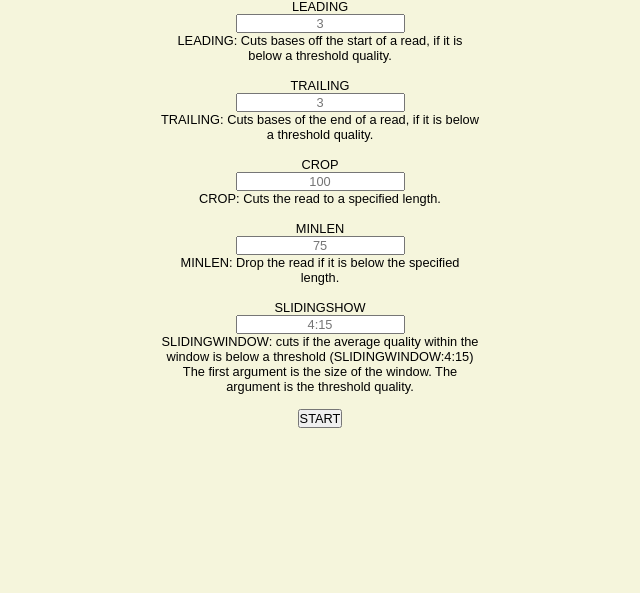
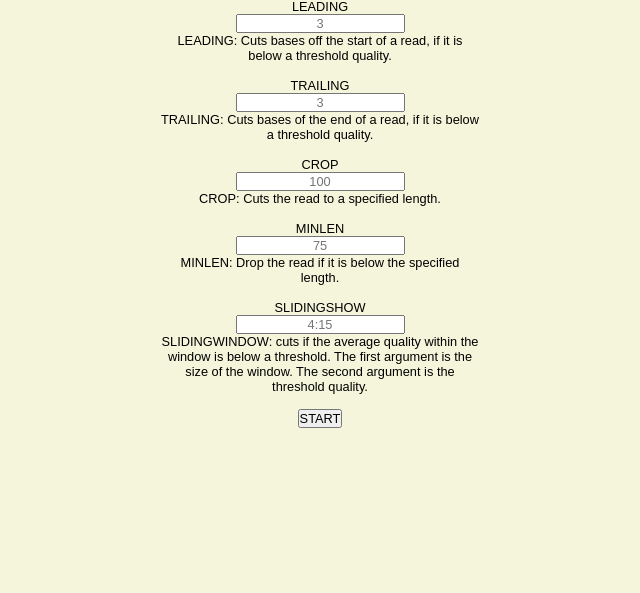
Before and after one commit to KasthuryI/Bio-informatica-toolbox, a Flask app: page /options_page in a window 1280 px wide. Shown: the part 170-763 px from the top of the page, without its empty margins (320-960 px from the left). Run offline with Flask 3, Linux system fonts and the light colour scheme.

Commit message:
fixed old sc RM

```diff
--- a/main.py
+++ b/main.py
@@ -240,6 +240,6 @@ def download_file():
     file_path = os.getcwd() + "/trimmomatic_output/OUTPUT.fq"
     return send_file(
         file_path,
-        download_name=session["filename"],
+        download_name="trimmed-" + session["filename"],
         as_attachment=True
     )
--- a/templates/options_page.html
+++ b/templates/options_page.html
@@ -28,8 +28,8 @@
         <label class="options" for="sliding" id="sliding_title">SLIDINGSHOW</label></br>
         <input class="options" type="text" id="sliding" name="sliding" placeholder="4:15"></br>
         <p class="options">SLIDINGWINDOW: cuts if the average quality within the window is below a
-            threshold (SLIDINGWINDOW:4:15) The first argument is the size of the window.
-            The argument is the threshold quality.</p>
+            threshold. The first argument is the size of the window.
+            The second argument is the threshold quality.</p>
         </br>
         <input class="options" type="Submit" id="start_trim" value="START">
     </form>
```
Also changed, not shown: README.md, static/GUI_pictures/trimtech_compare_page.png, static/GUI_pictures/trimtech_succespage.png.
